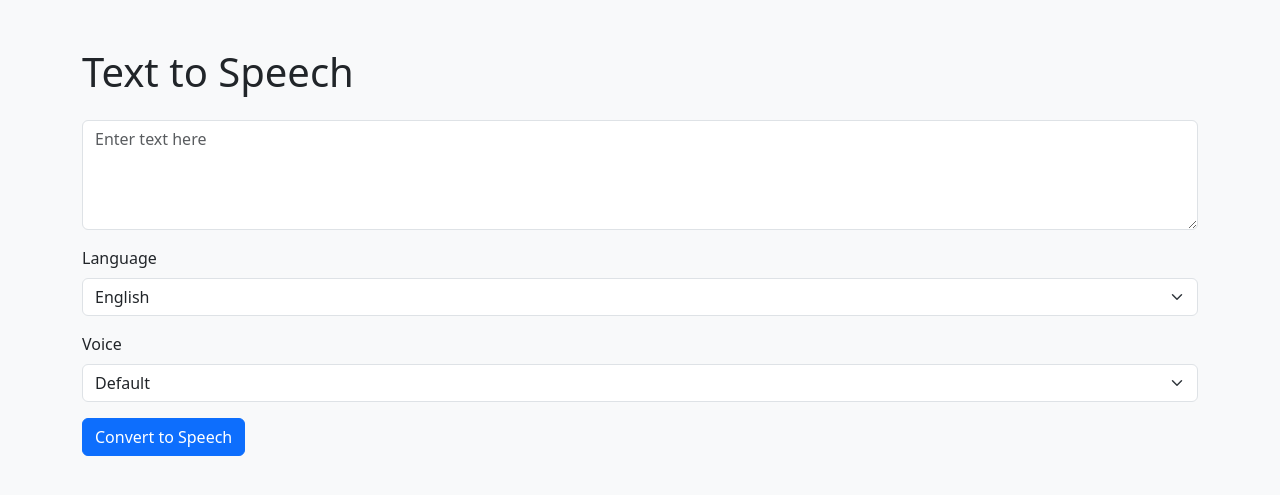
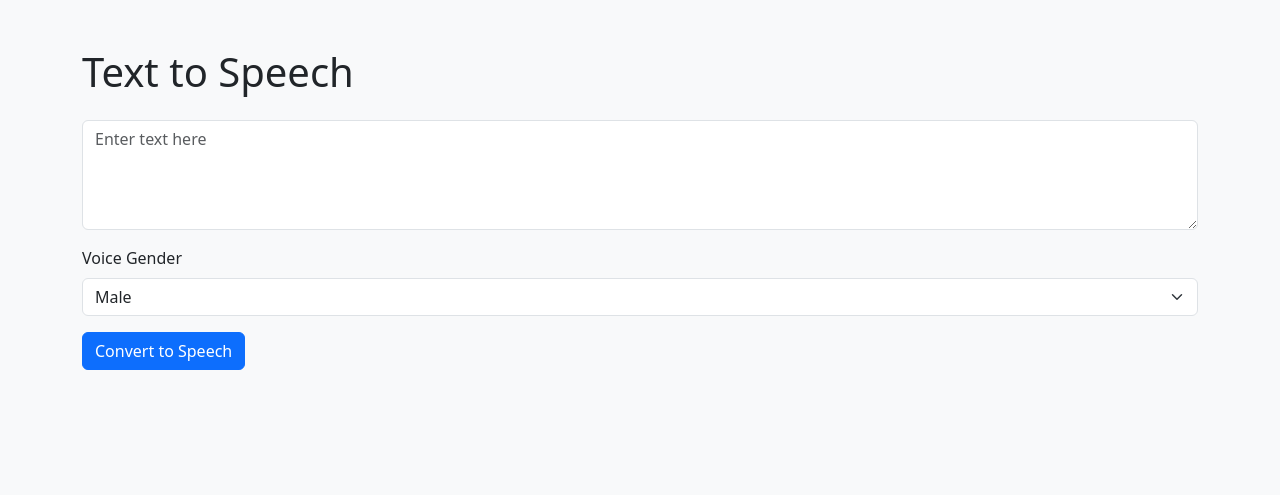
Before and after one commit to hpharsh17/TTS_free, a Flask app: page / in a window 1280 px wide. Shown: the top 495 px of the page. Run offline with Flask 3, Linux system fonts and the light colour scheme.

Commit message:
Switch to pyttsx3 and add gender selection

```diff
--- a/app.py
+++ b/app.py
@@ -1,5 +1,5 @@
 from flask import Flask, request, render_template
-from gtts import gTTS
+import pyttsx3
 import os
 
 app = Flask(__name__)
@@ -9,14 +9,23 @@ def index():
     audio_file = None
     if request.method == 'POST':
         text = request.form.get('text', '')
-        language = request.form.get('language', 'en')
-        voice = request.form.get('voice', 'com')
+        gender = request.form.get('gender', 'male')
         if text:
-            tts = gTTS(text=text, lang=language, tld=voice)
+            engine = pyttsx3.init()
+            voices = engine.getProperty('voices')
+            selected_voice = voices[0]
+            if gender == 'female':
+                for v in voices:
+                    gender_attr = getattr(v, 'gender', '').lower()
+                    if 'female' in v.name.lower() or 'female' in gender_attr:
+                        selected_voice = v
+                        break
+            engine.setProperty('voice', selected_voice.id)
             if not os.path.exists('static'):
                 os.makedirs('static')
-            filepath = os.path.join('static', 'output.mp3')
-            tts.save(filepath)
+            filepath = os.path.join('static', 'output.wav')
+            engine.save_to_file(text, filepath)
+            engine.runAndWait()
             audio_file = filepath
     return render_template('index.html', audio_file=audio_file)
 
--- a/requirements.txt
+++ b/requirements.txt
@@ -1,2 +1,2 @@
 Flask
-gTTS
+pyttsx3
--- a/templates/index.html
+++ b/templates/index.html
@@ -14,34 +14,10 @@
                 <textarea name="text" class="form-control" rows="4" placeholder="Enter text here"></textarea>
             </div>
             <div class="mb-3">
-                <label class="form-label">Language</label>
-                <select name="language" class="form-select">
-                    <option value="en" selected>English</option>
-                    <option value="fr">French</option>
-                    <option value="de">German</option>
-                    <option value="es">Spanish</option>
-                    <option value="hi">Hindi</option>
-                    <option value="gu">Gujarati</option>
-                    <option value="it">Italian</option>
-                    <option value="ja">Japanese</option>
-                    <option value="ko">Korean</option>
-                    <option value="pt">Portuguese</option>
-                    <option value="zh-CN">Chinese (Mandarin)</option>
-                    <option value="ru">Russian</option>
-                    <option value="ar">Arabic</option>
-                    <option value="tr">Turkish</option>
-                </select>
-            </div>
-            <div class="mb-3">
-                <label class="form-label">Voice</label>
-                <select name="voice" class="form-select">
-                    <option value="com" selected>Default</option>
-                    <option value="co.uk">UK</option>
-                    <option value="com.au">Australia</option>
-                    <option value="co.in">India</option>
-                    <option value="ca">Canada</option>
-                    <option value="com.ph">Philippines</option>
-                    <option value="co.za">South Africa</option>
+                <label class="form-label">Voice Gender</label>
+                <select name="gender" class="form-select">
+                    <option value="male" selected>Male</option>
+                    <option value="female">Female</option>
                 </select>
             </div>
             <button type="submit" class="btn btn-primary">Convert to Speech</button>
```
Also changed, not shown: README.md.
